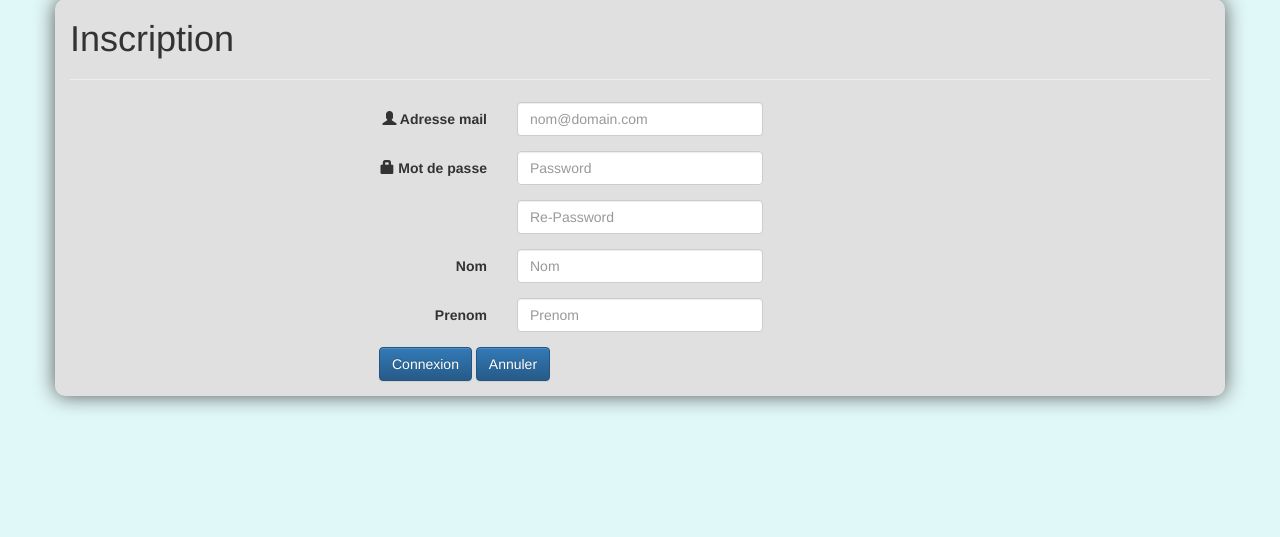
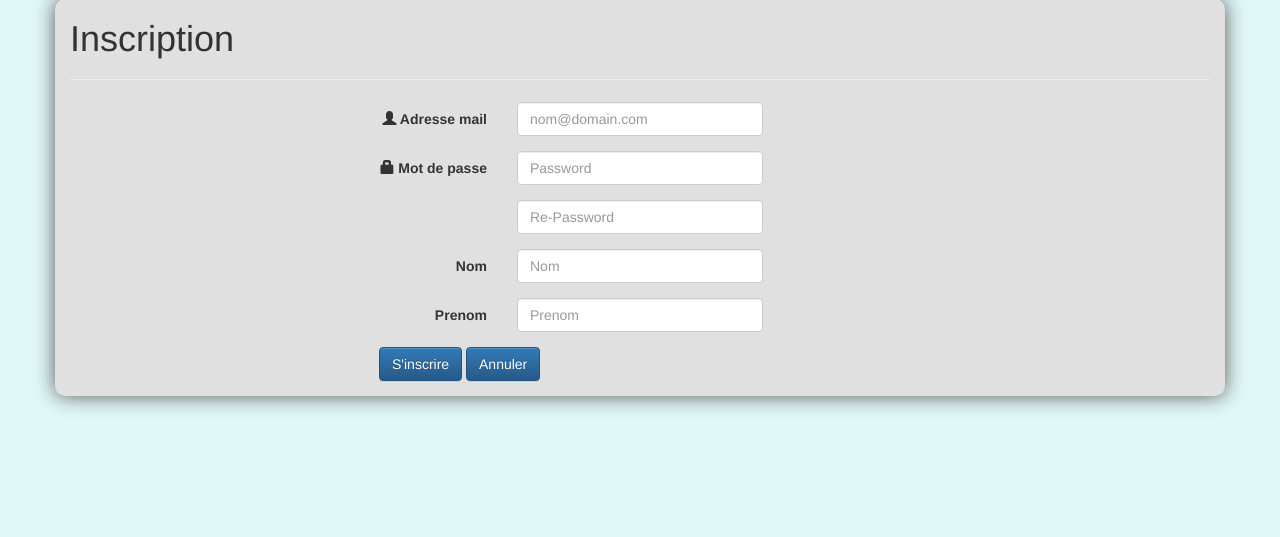
Before and after one commit to kgiroux/integrationproject, a Java web app: page /inscription.jsp in a window 1280 px wide. Shown: the part 129-666 px from the top of the page. Run offline with Tomcat 11, a stand-in JSP engine, Linux system fonts and the light colour scheme; some libraries are stand-ins or nearby versions.

Commit message:
Modif inscription.jsp

```diff
--- a/WebContent/inscription.jsp
+++ b/WebContent/inscription.jsp
@@ -50,7 +50,7 @@
 		  </div>
 		  <div class="form-group">
 		    <div class="col-sm-offset-2 col-xs-6">
-		      <button type="submit" class="btn btn-primary">Connexion</button>
+		      <button type="submit" class="btn btn-primary">S'inscrire</button>
 		      <button type="Reset" class="btn btn-primary">Annuler</button>
 		    </div>
 		  </div>
```
